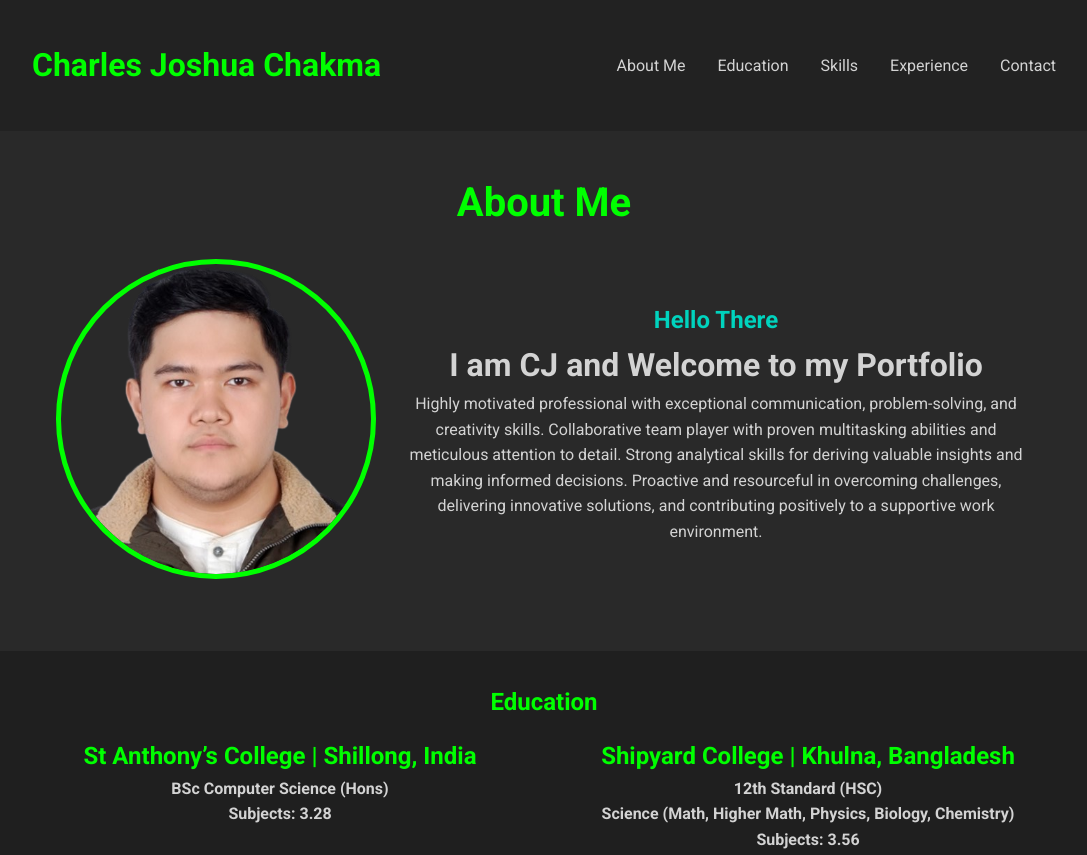
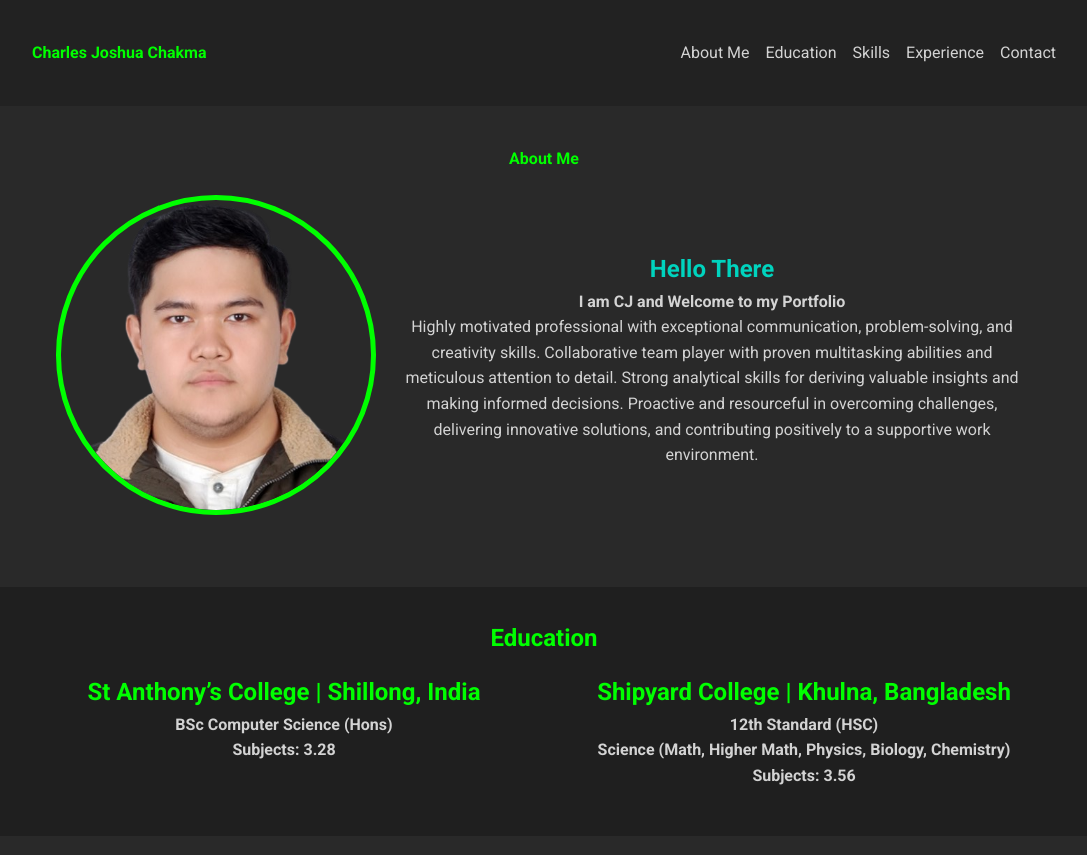
Before and after one commit to DemiGodCJ/portfolio, a plain HTML site: page index.html in a window 1280 px wide. Shown: the top 855 px of the page, without its empty margins (96-1183 px from the left). Drawn offline with Linux system fonts and the light colour scheme.

Commit message:
Add files via upload

```diff
--- a/style.css
+++ b/style.css
@@ -31,12 +31,12 @@ body {
 
 .header h1 {
     color: #00ff00; /* Neon Green */
-    font-size: 2rem;
+    font-size: 1rem;
 }
 
 .header .rheader ul {
     display: flex;
-    gap: 2rem;
+    gap: 1rem;
 }
 
 .header .rheader ul li {
@@ -52,7 +52,7 @@ body {
 
 .header .rheader ul li a:hover {
     color: #00ff00;
-    font-size: 1.5rem;
+    font-size: 1rem;
 }
 
 .about {
@@ -62,7 +62,7 @@ body {
 }
 
 .about .abouth {
-    font-size: 2.5rem;
+    font-size: 1rem;
     text-align: center;
     color: #00ff00; /* Neon Green */
 }
@@ -70,7 +70,7 @@ body {
 .about .container {
     display: grid;
     grid-template-columns: 1fr 2fr;
-    gap: 1.5rem;
+    gap: 1rem;
     padding: 3vh;
 }
 
@@ -92,7 +92,7 @@ body {
 }
 
 .rabout strong{
-    font-size: 2rem;
+    font-size: 1rem;
 }
 
 .education {
@@ -109,7 +109,7 @@ body {
 .education .container {
     display: grid;
     grid-template-columns: 1fr 1fr;
-    gap: 2rem;
+    gap: 1rem;
 }
 
 .education .container .ed{
@@ -121,7 +121,7 @@ body {
     background-color: #292929;
     padding: 5vh;
     text-align: justify;
-    font-size: 1.5rem;
+    font-size: 1rem;
     animation: fadeIn 1.2s ease-in-out;
 
 }
@@ -138,7 +138,7 @@ body {
     background-color: #1f1f1f;
     padding: 4vh;
     animation: slideIn 1s ease-in-out;
-    font-size: 1.5rem;
+    font-size: 1rem;
 }
 
 .experience h2 {
@@ -150,7 +150,7 @@ body {
     background-color: #292929;
     padding: 5vh 0;
     animation: fadeIn 1.5s ease-in-out;
-    font-size: 1.5rem;
+    font-size: 1rem;
 }
 
 .contact h2 {
```
